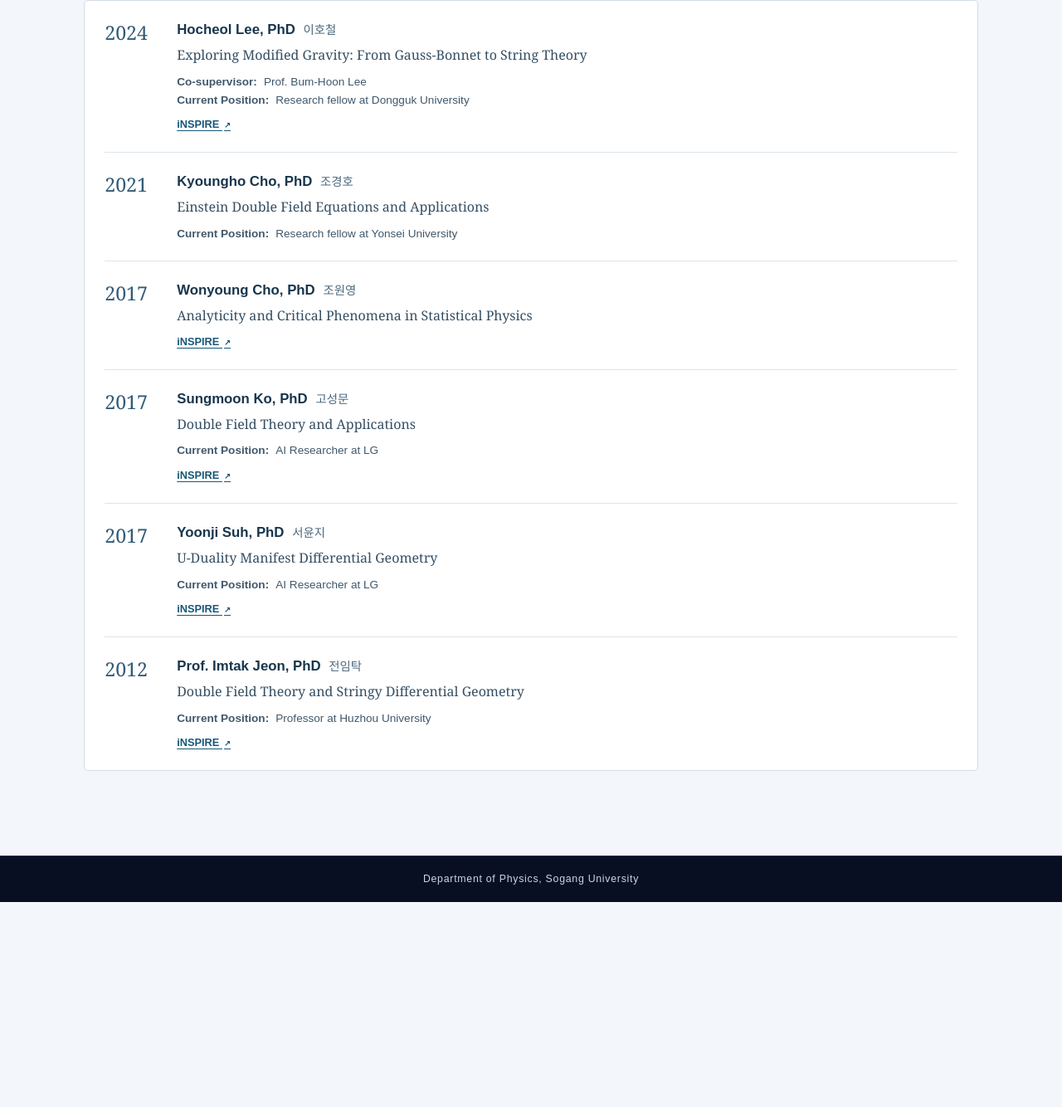
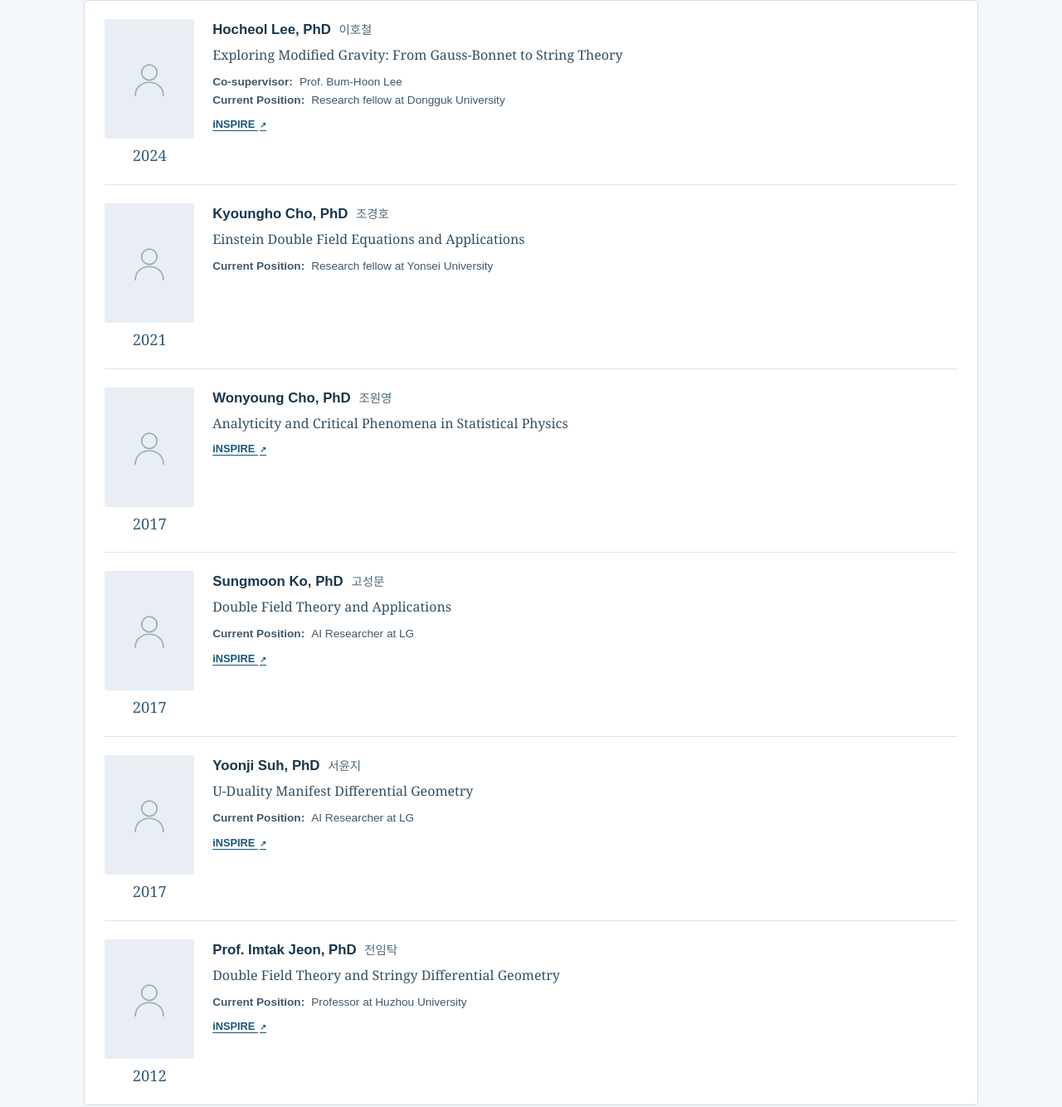
Before and after one commit to Lab7616/Lab7616.github.io, a plain HTML site: page members/phd.html in a window 1280 px wide. Shown: the part 906-2240 px from the top of the page at 83% size. Before the commit the page ends 1993 px from the top, so only its background shows below. Drawn offline with Linux system fonts and the light colour scheme.

Commit message:
Add files via upload

```diff
--- a/members/phd.html
+++ b/members/phd.html
@@ -1,5 +1,12 @@
 <!doctype html>
-<html lang="en"><head><meta charset="utf-8"><meta name="viewport" content="width=device-width, initial-scale=1"><meta name="description" content="PhD Students at Lab7616, Sogang University"><title>PhD Students | Lab7616</title><link rel="stylesheet" href="../css/style.css"><link rel="stylesheet" href="members.css"></head>
+<html lang="en"><head><meta charset="utf-8"><meta name="viewport" content="width=device-width, initial-scale=1"><meta name="description" content="PhD Students at Lab7616, Sogang University"><title>PhD Students | Lab7616</title><link rel="stylesheet" href="../css/style.css"><link rel="stylesheet" href="members.css"><style>
+/* PhD alumni portraits — scoped to this page. */
+.alumni-section .alumnus {grid-template-columns: 108px minmax(0,1fr); align-items:start;}
+.alumni-visual {display:flex;flex-direction:column;align-items:center;gap:7px;min-width:0;}
+.alumni-visual .portrait {width:100%;aspect-ratio:3 / 4;}
+.alumni-visual .alumni-year {font-size:1.15rem;text-align:center;}
+@media(max-width:620px){.alumni-section .alumnus{grid-template-columns:76px minmax(0,1fr);gap:13px;}.alumni-visual .alumni-year{font-size:1rem;}}
+</style></head>
 <body class="members-page"><a class="skip-link" href="#main">Skip to content</a><header class="site-header"><a class="brand" href="../index.html" aria-label="Lab7616 home">Lab7616</a><nav aria-label="Main navigation"><a href="../research.html">Research</a><a href="phd.html" aria-current="true">Members</a><a href="../core-lectures.html">Core Lectures</a><a href="../news.html">News</a><a href="../photo.html">Photo</a></nav></header>
 <main id="main" class="members-main"><div class="members-intro"><p class="overline">Lab7616 · Members</p><h1>PhD Students</h1></div><nav class="member-nav" aria-label="Member categories"><a href="phd.html" aria-current="page">PhD Students</a><a href="masters.html">Master&#x27;s Students</a><a href="undergraduates.html">Undergraduates</a><a href="research-fellows.html">Research Fellows</a><a href="pi.html">Principal Investigator</a></nav><section class="member-section" aria-labelledby="current-heading"><div class="section-heading"><h2 id="current-heading">Current PhD Students</h2><span class="section-count">03</span></div><div class="student-grid"><article class="student-card">
   <!-- Set --photo-position to adjust the crop of this portrait, e.g. 50% 20%. -->
@@ -24,9 +31,51 @@
     <img src="../images/members/hyun-cheol-kim.jpg" alt="Portrait of Hyun-Cheol Kim" decoding="async" onerror="this.hidden=true;">
   </div>
   <div class="student-info"><h3>Hyun-Cheol Kim <span class="korean-name" lang="ko">김현철</span></h3><p class="interests">Holographic Renormalization</p><div class="profile-links"><a href="https://inspirehep.net/authors/3125935?ui-citation-summary=true" target="_blank" rel="noopener noreferrer">iNSPIRE <span aria-hidden="true">↗</span></a><a href="https://github.com/Hyuncheol9999/DFT_Tutorial" target="_blank" rel="noopener noreferrer">DFT Tutorial <span aria-hidden="true">↗</span></a></div></div>
-</article></div></section><section class="member-section alumni-section" aria-labelledby="alumni-heading"><div class="section-heading"><h2 id="alumni-heading">Alumni</h2><span class="section-count">06</span></div><div class="alumni-list"><article class="alumnus"><div class="alumni-year">2024</div><div class="alumni-info"><h3>Hocheol Lee, PhD <span class="korean-name" lang="ko">이호철</span></h3><p class="thesis"><span class="sr-only">Dissertation: </span>Exploring Modified Gravity: From Gauss-Bonnet to String Theory</p><dl class="alumni-meta"><div><dt>Co-supervisor</dt><dd>Prof. Bum-Hoon Lee</dd></div><div><dt>Current Position</dt><dd>Research fellow at Dongguk University</dd></div></dl><div class="profile-links"><a href="https://inspirehep.net/authors/2163142?ui-citation-summary=true" target="_blank" rel="noopener noreferrer">iNSPIRE <span aria-hidden="true">↗</span></a></div></div></article>
-<article class="alumnus"><div class="alumni-year">2021</div><div class="alumni-info"><h3>Kyoungho Cho, PhD <span class="korean-name" lang="ko">조경호</span></h3><p class="thesis"><span class="sr-only">Dissertation: </span>Einstein Double Field Equations and Applications</p><dl class="alumni-meta"><div><dt>Current Position</dt><dd>Research fellow at Yonsei University</dd></div></dl></div></article>
-<article class="alumnus"><div class="alumni-year">2017</div><div class="alumni-info"><h3>Wonyoung Cho, PhD <span class="korean-name" lang="ko">조원영</span></h3><p class="thesis"><span class="sr-only">Dissertation: </span>Analyticity and Critical Phenomena in Statistical Physics</p><div class="profile-links"><a href="https://inspirehep.net/authors/2498215?ui-citation-summary=true" target="_blank" rel="noopener noreferrer">iNSPIRE <span aria-hidden="true">↗</span></a></div></div></article>
-<article class="alumnus"><div class="alumni-year">2017</div><div class="alumni-info"><h3>Sungmoon Ko, PhD <span class="korean-name" lang="ko">고성문</span></h3><p class="thesis"><span class="sr-only">Dissertation: </span>Double Field Theory and Applications</p><dl class="alumni-meta"><div><dt>Current Position</dt><dd>AI Researcher at LG</dd></div></dl><div class="profile-links"><a href="https://inspirehep.net/authors/2205014?ui-citation-summary=true" target="_blank" rel="noopener noreferrer">iNSPIRE <span aria-hidden="true">↗</span></a></div></div></article>
-<article class="alumnus"><div class="alumni-year">2017</div><div class="alumni-info"><h3>Yoonji Suh, PhD <span class="korean-name" lang="ko">서윤지</span></h3><p class="thesis"><span class="sr-only">Dissertation: </span>U-Duality Manifest Differential Geometry</p><dl class="alumni-meta"><div><dt>Current Position</dt><dd>AI Researcher at LG</dd></div></dl><div class="profile-links"><a href="https://inspirehep.net/authors/1259154?ui-citation-summary=true" target="_blank" rel="noopener noreferrer">iNSPIRE <span aria-hidden="true">↗</span></a></div></div></article>
-<article class="alumnus"><div class="alumni-year">2012</div><div class="alumni-info"><h3>Prof. Imtak Jeon, PhD <span class="korean-name" lang="ko">전임탁</span></h3><p class="thesis"><span class="sr-only">Dissertation: </span>Double Field Theory and Stringy Differential Geometry</p><dl class="alumni-meta"><div><dt>Current Position</dt><dd>Professor at Huzhou University</dd></div></dl><div class="profile-links"><a href="https://inspirehep.net/authors/1056174?ui-citation-summary=true" target="_blank" rel="noopener noreferrer">iNSPIRE <span aria-hidden="true">↗</span></a></div></div></article></div></section></main><footer class="site-footer">Department of Physics, Sogang University</footer></body></html>
+</article></div></section><section class="member-section alumni-section" aria-labelledby="alumni-heading"><div class="section-heading"><h2 id="alumni-heading">Alumni</h2><span class="section-count">06</span></div><div class="alumni-list"><article class="alumnus"><div class="alumni-visual">
+  <!-- Set --photo-position to adjust this portrait's crop. -->
+  <div class="portrait" style="--photo-position: 50% 30%;">
+    <div class="photo-placeholder" aria-hidden="true"><svg viewBox="0 0 64 64" fill="none"><circle cx="32" cy="23" r="11" stroke="currentColor" stroke-width="2"/><path d="M12 56c0-12 9-19 20-19s20 7 20 19" stroke="currentColor" stroke-width="2" stroke-linecap="round"/></svg></div>
+    <img src="../images/members/hocheol-lee.jpg" alt="Portrait of Hocheol Lee" loading="lazy" decoding="async" onerror="this.hidden=true;">
+  </div>
+  <div class="alumni-year">2024</div>
+</div><div class="alumni-info"><h3>Hocheol Lee, PhD <span class="korean-name" lang="ko">이호철</span></h3><p class="thesis"><span class="sr-only">Dissertation: </span>Exploring Modified Gravity: From Gauss-Bonnet to String Theory</p><dl class="alumni-meta"><div><dt>Co-supervisor</dt><dd>Prof. Bum-Hoon Lee</dd></div><div><dt>Current Position</dt><dd>Research fellow at Dongguk University</dd></div></dl><div class="profile-links"><a href="https://inspirehep.net/authors/2163142?ui-citation-summary=true" target="_blank" rel="noopener noreferrer">iNSPIRE <span aria-hidden="true">↗</span></a></div></div></article>
+<article class="alumnus"><div class="alumni-visual">
+  <!-- Set --photo-position to adjust this portrait's crop. -->
+  <div class="portrait" style="--photo-position: 50% 30%;">
+    <div class="photo-placeholder" aria-hidden="true"><svg viewBox="0 0 64 64" fill="none"><circle cx="32" cy="23" r="11" stroke="currentColor" stroke-width="2"/><path d="M12 56c0-12 9-19 20-19s20 7 20 19" stroke="currentColor" stroke-width="2" stroke-linecap="round"/></svg></div>
+    <img src="../images/members/kyoungho-cho.jpg" alt="Portrait of Kyoungho Cho" loading="lazy" decoding="async" onerror="this.hidden=true;">
+  </div>
+  <div class="alumni-year">2021</div>
+</div><div class="alumni-info"><h3>Kyoungho Cho, PhD <span class="korean-name" lang="ko">조경호</span></h3><p class="thesis"><span class="sr-only">Dissertation: </span>Einstein Double Field Equations and Applications</p><dl class="alumni-meta"><div><dt>Current Position</dt><dd>Research fellow at Yonsei University</dd></div></dl></div></article>
+<article class="alumnus"><div class="alumni-visual">
+  <!-- Set --photo-position to adjust this portrait's crop. -->
+  <div class="portrait" style="--photo-position: 50% 30%;">
+    <div class="photo-placeholder" aria-hidden="true"><svg viewBox="0 0 64 64" fill="none"><circle cx="32" cy="23" r="11" stroke="currentColor" stroke-width="2"/><path d="M12 56c0-12 9-19 20-19s20 7 20 19" stroke="currentColor" stroke-width="2" stroke-linecap="round"/></svg></div>
+    <img src="../images/members/wonyoung-cho.jpg" alt="Portrait of Wonyoung Cho" loading="lazy" decoding="async" onerror="this.hidden=true;">
+  </div>
+  <div class="alumni-year">2017</div>
+</div><div class="alumni-info"><h3>Wonyoung Cho, PhD <span class="korean-name" lang="ko">조원영</span></h3><p class="thesis"><span class="sr-only">Dissertation: </span>Analyticity and Critical Phenomena in Statistical Physics</p><div class="profile-links"><a href="https://inspirehep.net/authors/2498215?ui-citation-summary=true" target="_blank" rel="noopener noreferrer">iNSPIRE <span aria-hidden="true">↗</span></a></div></div></article>
+<article class="alumnus"><div class="alumni-visual">
+  <!-- Set --photo-position to adjust this portrait's crop. -->
+  <div class="portrait" style="--photo-position: 50% 30%;">
+    <div class="photo-placeholder" aria-hidden="true"><svg viewBox="0 0 64 64" fill="none"><circle cx="32" cy="23" r="11" stroke="currentColor" stroke-width="2"/><path d="M12 56c0-12 9-19 20-19s20 7 20 19" stroke="currentColor" stroke-width="2" stroke-linecap="round"/></svg></div>
+    <img src="../images/members/sungmoon-ko.jpg" alt="Portrait of Sungmoon Ko" loading="lazy" decoding="async" onerror="this.hidden=true;">
+  </div>
+  <div class="alumni-year">2017</div>
+</div><div class="alumni-info"><h3>Sungmoon Ko, PhD <span class="korean-name" lang="ko">고성문</span></h3><p class="thesis"><span class="sr-only">Dissertation: </span>Double Field Theory and Applications</p><dl class="alumni-meta"><div><dt>Current Position</dt><dd>AI Researcher at LG</dd></div></dl><div class="profile-links"><a href="https://inspirehep.net/authors/2205014?ui-citation-summary=true" target="_blank" rel="noopener noreferrer">iNSPIRE <span aria-hidden="true">↗</span></a></div></div></article>
+<article class="alumnus"><div class="alumni-visual">
+  <!-- Set --photo-position to adjust this portrait's crop. -->
+  <div class="portrait" style="--photo-position: 50% 30%;">
+    <div class="photo-placeholder" aria-hidden="true"><svg viewBox="0 0 64 64" fill="none"><circle cx="32" cy="23" r="11" stroke="currentColor" stroke-width="2"/><path d="M12 56c0-12 9-19 20-19s20 7 20 19" stroke="currentColor" stroke-width="2" stroke-linecap="round"/></svg></div>
+    <img src="../images/members/yoonji-suh.jpg" alt="Portrait of Yoonji Suh" loading="lazy" decoding="async" onerror="this.hidden=true;">
+  </div>
+  <div class="alumni-year">2017</div>
+</div><div class="alumni-info"><h3>Yoonji Suh, PhD <span class="korean-name" lang="ko">서윤지</span></h3><p class="thesis"><span class="sr-only">Dissertation: </span>U-Duality Manifest Differential Geometry</p><dl class="alumni-meta"><div><dt>Current Position</dt><dd>AI Researcher at LG</dd></div></dl><div class="profile-links"><a href="https://inspirehep.net/authors/1259154?ui-citation-summary=true" target="_blank" rel="noopener noreferrer">iNSPIRE <span aria-hidden="true">↗</span></a></div></div></article>
+<article class="alumnus"><div class="alumni-visual">
+  <!-- Set --photo-position to adjust this portrait's crop. -->
+  <div class="portrait" style="--photo-position: 50% 30%;">
+    <div class="photo-placeholder" aria-hidden="true"><svg viewBox="0 0 64 64" fill="none"><circle cx="32" cy="23" r="11" stroke="currentColor" stroke-width="2"/><path d="M12 56c0-12 9-19 20-19s20 7 20 19" stroke="currentColor" stroke-width="2" stroke-linecap="round"/></svg></div>
+    <img src="../images/members/imtak-jeon.jpg" alt="Portrait of Imtak Jeon" loading="lazy" decoding="async" onerror="this.hidden=true;">
+  </div>
+  <div class="alumni-year">2012</div>
+</div><div class="alumni-info"><h3>Prof. Imtak Jeon, PhD <span class="korean-name" lang="ko">전임탁</span></h3><p class="thesis"><span class="sr-only">Dissertation: </span>Double Field Theory and Stringy Differential Geometry</p><dl class="alumni-meta"><div><dt>Current Position</dt><dd>Professor at Huzhou University</dd></div></dl><div class="profile-links"><a href="https://inspirehep.net/authors/1056174?ui-citation-summary=true" target="_blank" rel="noopener noreferrer">iNSPIRE <span aria-hidden="true">↗</span></a></div></div></article></div></section></main><footer class="site-footer">Department of Physics, Sogang University</footer></body></html>
```
